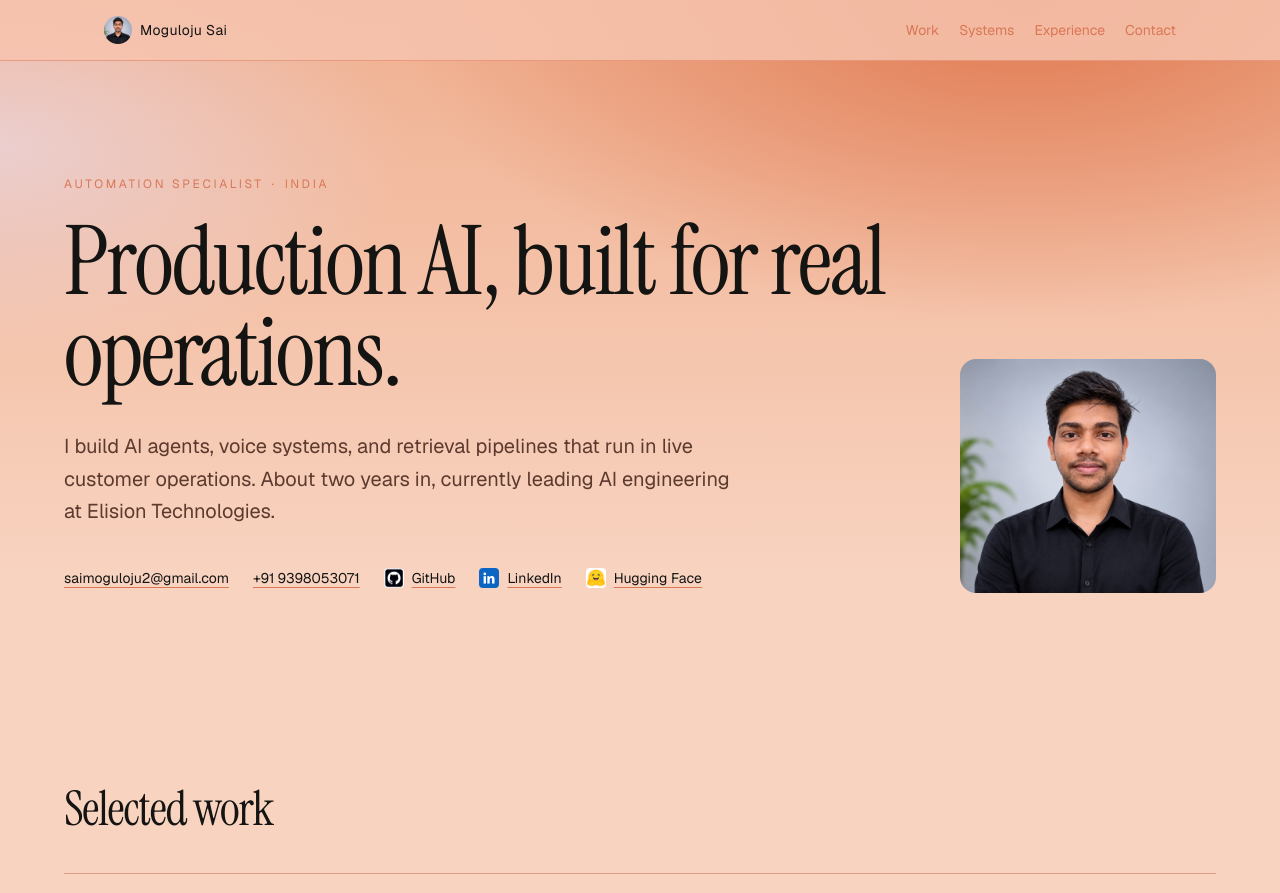
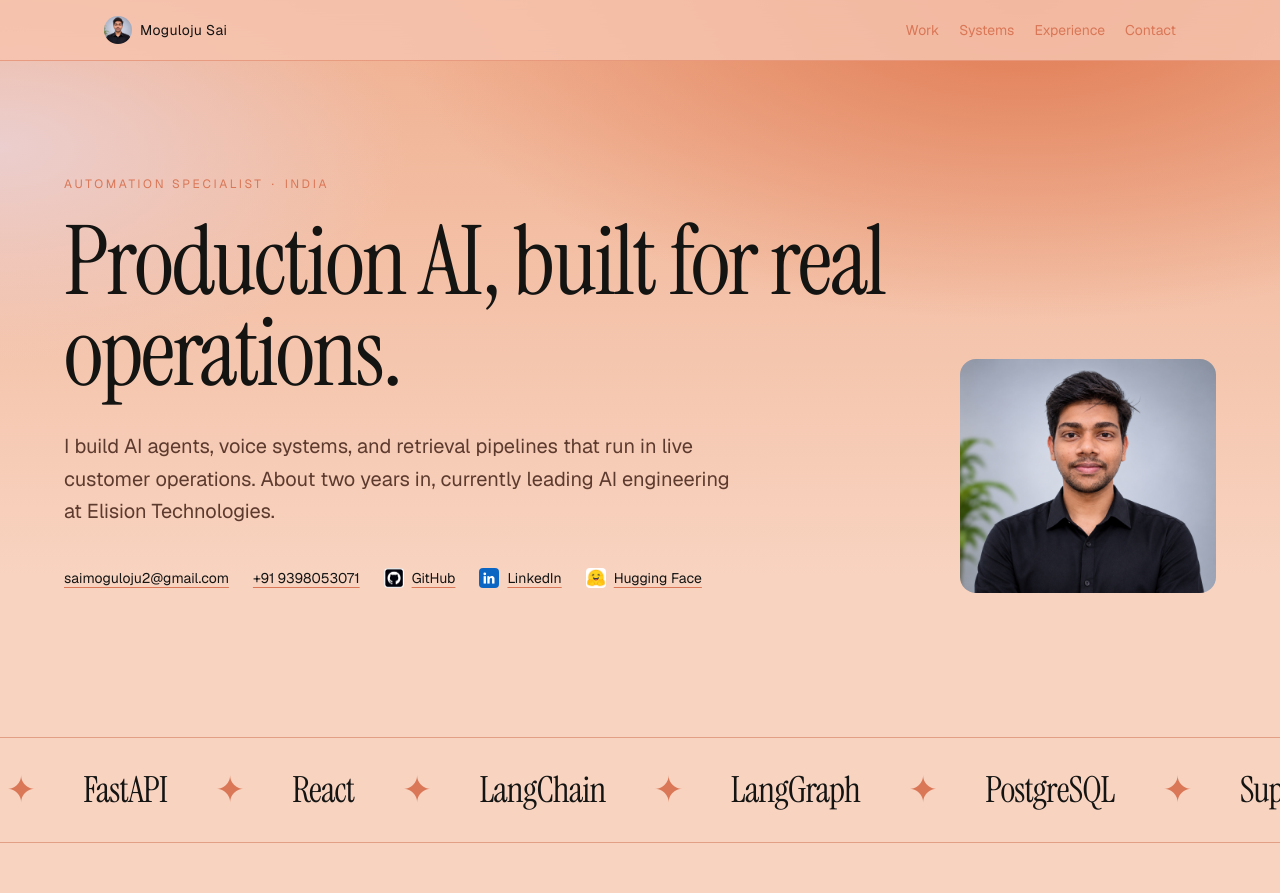
Before and after one commit to Saimoguloju/Portfolio, a Next.js app: page / in a window 1280 px wide. Shown: the top 893 px of the page. Built offline with nearby package versions, Linux system fonts and the light colour scheme.

Commit message:
ui updates

```diff
--- a/app/globals.css
+++ b/app/globals.css
@@ -89,3 +89,26 @@ a:focus-visible {
     animation: none;
   }
 }
+
+.marquee-track {
+  animation: marquee 45s linear infinite;
+}
+
+.marquee:hover .marquee-track {
+  animation-play-state: paused;
+}
+
+@keyframes marquee {
+  from {
+    transform: translateX(0);
+  }
+  to {
+    transform: translateX(-50%);
+  }
+}
+
+@media (prefers-reduced-motion: reduce) {
+  .marquee-track {
+    animation: none;
+  }
+}
--- a/app/page.tsx
+++ b/app/page.tsx
@@ -3,6 +3,7 @@ import { Footer } from "@/components/footer";
 import { Hero } from "@/components/hero";
 import { Nav } from "@/components/nav";
 import { Principles } from "@/components/principles";
+import { SkillsMarquee } from "@/components/skills-marquee";
 import { Systems } from "@/components/systems";
 import { Work } from "@/components/work";
 
@@ -12,6 +13,7 @@ export default function Page() {
       <Nav />
       <main>
         <Hero />
+        <SkillsMarquee />
         <Work />
         <Systems />
         <Principles />
--- a/components/experience.tsx
+++ b/components/experience.tsx
@@ -39,12 +39,6 @@ export function Experience() {
             <p className="mt-4 max-w-md leading-relaxed text-muted">{profile.community}</p>
           </div>
         </div>
-
-        <ul className="mt-12 flex flex-wrap gap-x-4 gap-y-2 border-t border-line pt-8 text-sm text-muted">
-          {profile.skills.map((skill) => (
-            <li key={skill}>{skill}</li>
-          ))}
-        </ul>
       </div>
     </section>
   );
--- /dev/null
+++ b/components/skills-marquee.tsx
@@ -0,0 +1,25 @@
+import { profile } from "@/lib/profile";
+
+export function SkillsMarquee() {
+  return (
+    <section
+      aria-label="Skills and tools"
+      className="marquee overflow-hidden border-y border-line py-6 md:py-8"
+    >
+      <ul className="marquee-track flex w-max items-center gap-x-12 text-2xl md:text-4xl">
+        {[...profile.skills, ...profile.skills].map((skill, i) => (
+          <li
+            key={`${skill}-${i}`}
+            aria-hidden={i >= profile.skills.length ? true : undefined}
+            className="flex items-center gap-x-12 font-serif tracking-tight"
+          >
+            {skill}
+            <span aria-hidden="true" className="text-accent">
+              ✦
+            </span>
+          </li>
+        ))}
+      </ul>
+    </section>
+  );
+}
```
